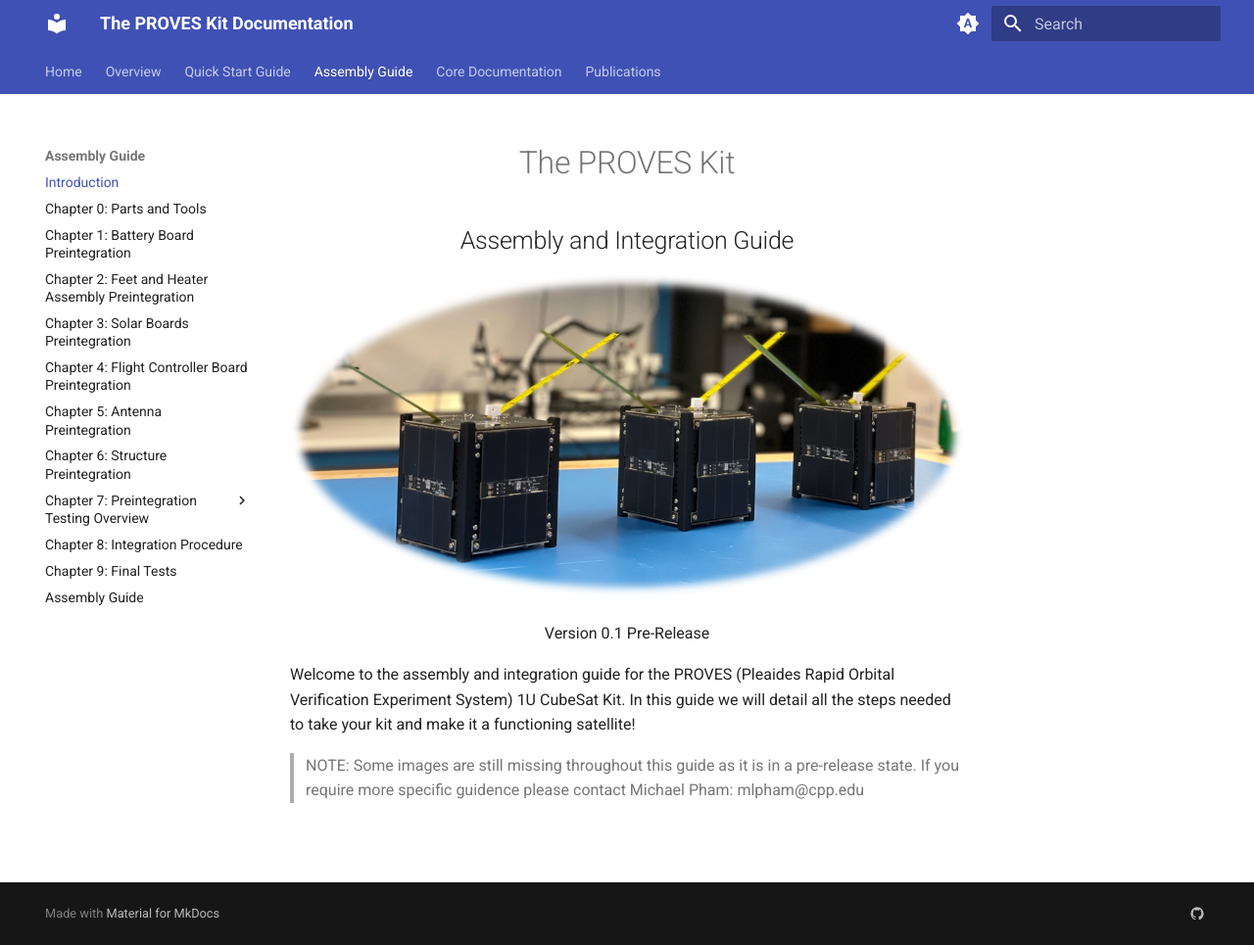
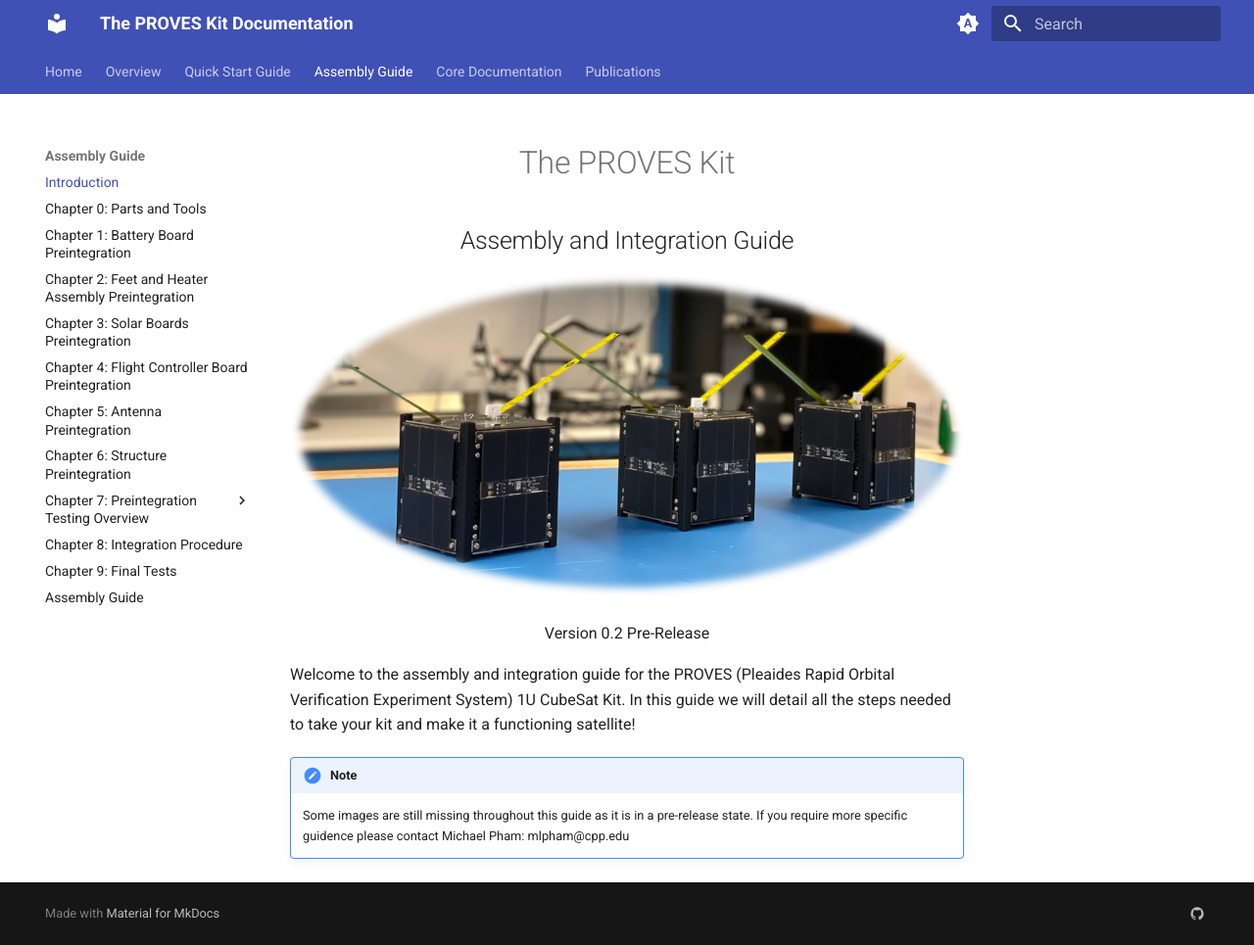
Before and after one commit to proveskit/Documentation, an MkDocs documentation site: the page built from docs/assembly_guide/introduction.md, in a window 1280 px wide and 965 px high. Shown: the whole window at 98% size. Built offline with MkDocs 1.6.1 and Material for MkDocs 9.7.7, drawn with Linux system fonts in a browser that asks for light colours.

```diff
--- a/docs/assembly_guide/introduction.md
+++ b/docs/assembly_guide/introduction.md
@@ -3,8 +3,9 @@
 
 ![Three PROVES Kits](images/3_PROVES.png)
 
-<p align="center">Version 0.1 Pre-Release</p>
+<p align="center">Version 0.2 Pre-Release</p>
 
 Welcome to the assembly and integration guide for the PROVES (Pleaides Rapid Orbital Verification Experiment System) 1U CubeSat Kit. In this guide we will detail all the steps needed to take your kit and make it a functioning satellite!
 
-> NOTE: Some images are still missing throughout this guide as it is in a pre-release state. If you require more specific guidence please contact Michael Pham: mlpham@cpp.edu
+!!! Note
+    Some images are still missing throughout this guide as it is in a pre-release state. If you require more specific guidence please contact Michael Pham: mlpham@cpp.edu
```
Also changed, not shown: docs/assembly_guide/ch_3_solar.md (+4 -2 lines), docs/core_documentation/hardware/1U_structure.md (+1 -2 lines).
